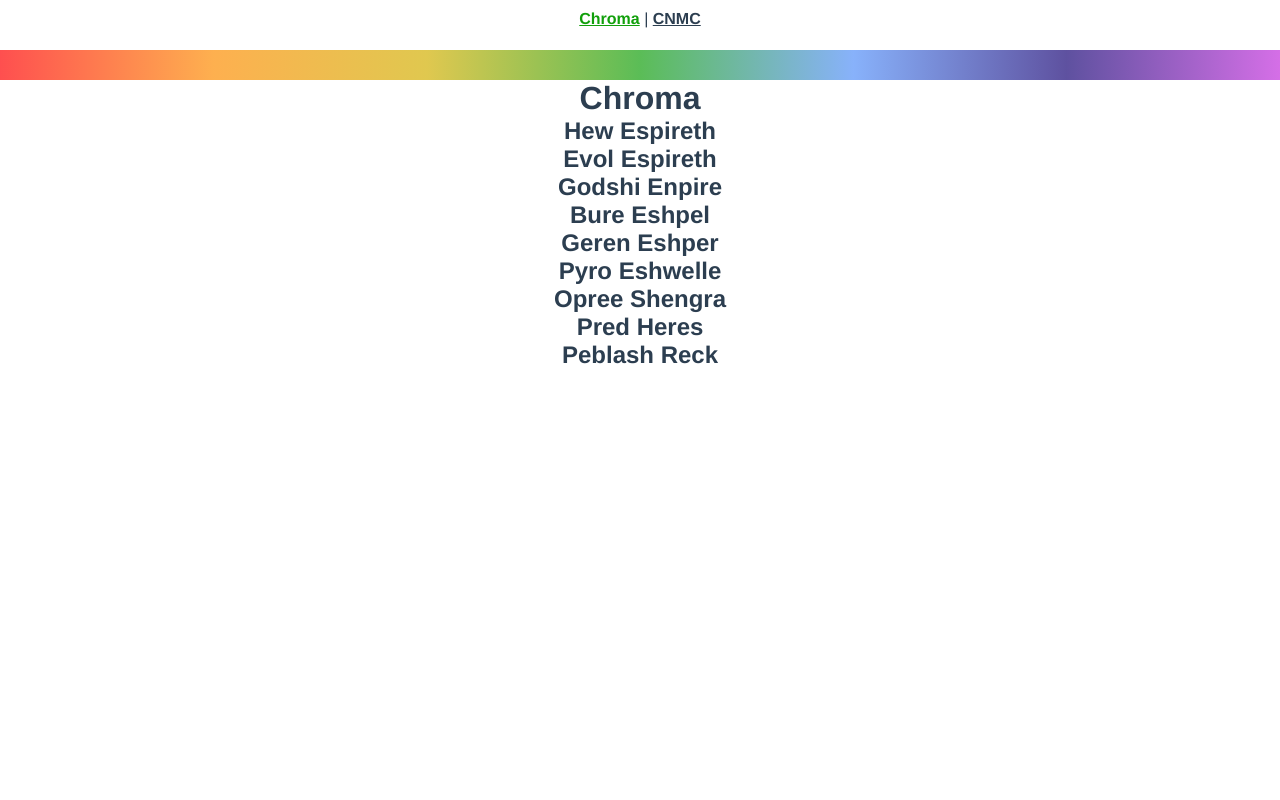
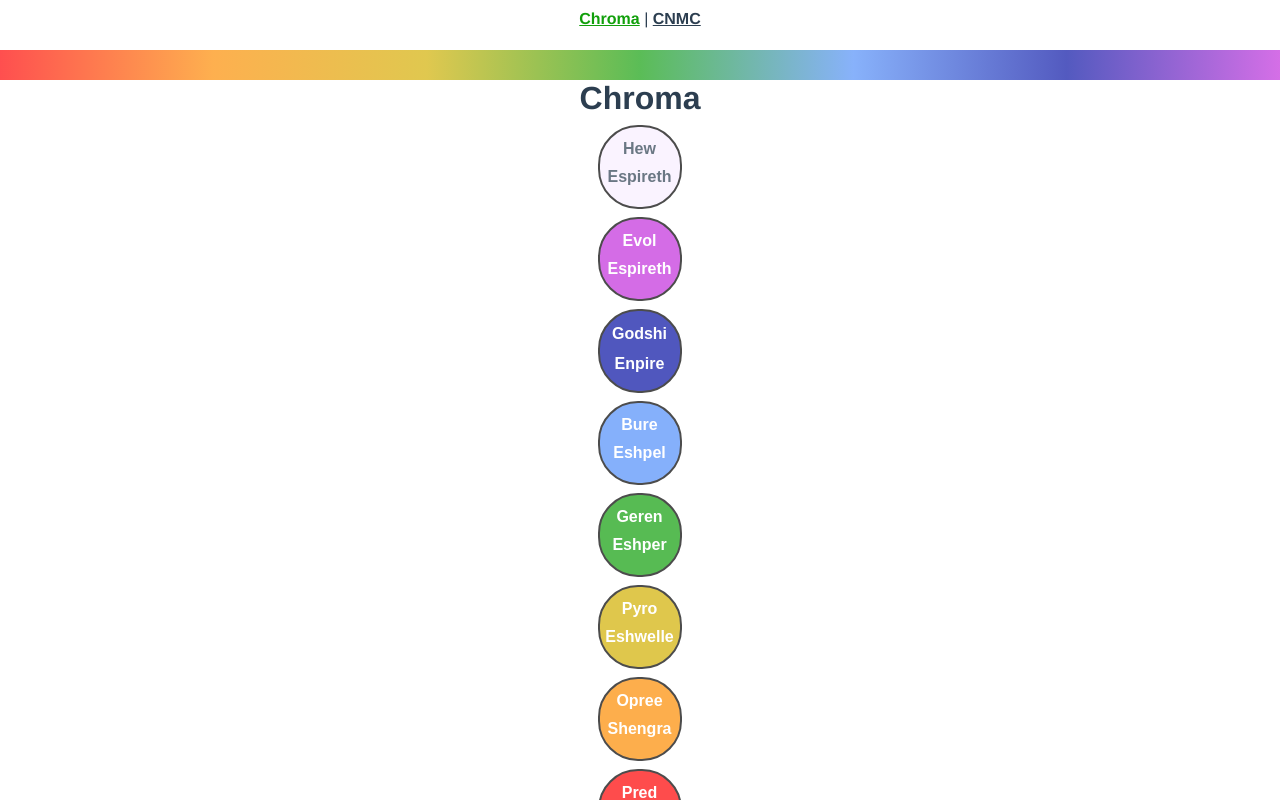
Before and after one commit to CarlieMartece/Calanooka, a Vue app: page / in a window 1280 px wide. Built offline with nearby package versions, Linux system fonts and the light colour scheme.

Commit message:
adjust styling, make chroma sphere list items into coloured circular divs

```diff
--- /dev/null
+++ b/public/style/abstracts/colourMatch.scss
@@ -0,0 +1,51 @@
+@use "../abstracts/variables" as *;
+
+#snuffle, #estella, .evol-espireth {
+  color: $violetSphere;
+}
+#serena, #cal, .godshi-enpire {
+  color: $indigoSphere;
+}
+#nooka, #leandra, #ash, .bure-eshpel {
+  color: $blueSphere;
+}
+#baby-zero, #clairey, #katie, #charles, #fuchsia, #anxia-terra, #morgana, .geren-eshper {
+  color: $greenSphere;
+}
+#reckmund, #lolita-honey, .pyro-eshwelle {
+  color: $yellowSphere;
+}
+#rose, #katherine, #honeysuckle, #jane, #kathy, #ava, #tara, .opree-shengra {
+  color: $orangeSphere;
+}
+#loretta-alice, #alicia, .pred-heres {
+  color: $redSphere;
+}
+#clarence, #letitia, .peblash-reck {
+  color: $greyMain;
+}
+
+#evol-espireth {
+  background-color: $violetSphere;
+}
+#godshi-enpire {
+  background-color: $indigoSphere;
+}
+#bure-eshpel {
+  background-color: $blueSphere;
+}
+#geren-eshper {
+  background-color: $greenSphere;
+}
+#pyro-eshwelle {
+  background-color: $yellowSphere;
+}
+#opree-shengra {
+  background-color: $orangeSphere;
+}
+#pred-heres {
+  background-color: $redSphere;
+}
+#peblash-reck {
+  background-color: $greyMain;
+}
--- /dev/null
+++ b/public/style/components/chroma.scss
@@ -0,0 +1,50 @@
+@use "../abstracts/variables" as *;
+
+#spheres {
+  margin: 0 auto;
+  width: 101px;
+
+  ::first-line {
+    line-height: 39px;
+  }
+
+  li:hover {
+    opacity: 1;
+  }
+
+  #hew-espireth {
+    background-color: $lilacMain;
+    color: $darkMain;
+  }
+
+  #godshi-enpire {
+    ::first-line {
+      line-height: 42px;
+    }
+  }
+
+  #peblash-reck {
+    ::first-line {
+      line-height: 48px;
+    }
+  }
+}
+
+.sphere {
+  border: 2px solid black;
+  border-radius: 40px;
+  color: white;
+  display: block;
+  font-family: "Pragati Narrow", sans-serif;
+  height: 76px;
+  list-style-type: none;
+  margin: 8px;
+  opacity: 0.7;
+  padding: 2px;
+  text-align: center;
+  width: 76px;
+
+  h2 {
+    font-size: 1rem;
+  }
+}
--- a/public/style/components/cnmcBookMob.scss
+++ b/public/style/components/cnmcBookMob.scss
@@ -265,7 +265,7 @@
   }
 
   .line-across-twin > * {
-    background-color: $medMain;
+    background-color: $blueMain;
     height: 2px;
     position: absolute;
   }
@@ -350,7 +350,7 @@
   }
 
   li * {
-    background-color: $lightMain;
+    background-color: $lilacMain;
     z-index: 5;
   }
 
--- a/public/style/main.css
+++ b/public/style/main.css
@@ -547,112 +547,107 @@
   top: 90px;
 }
 
-#serena {
-  color: #160375;
+#spheres {
+  margin: 0 auto;
+  width: 101px;
+}
+#spheres ::first-line {
+  line-height: 39px;
+}
+#spheres li:hover {
+  opacity: 1;
+}
+#spheres #hew-espireth {
+  background-color: #f8eeff;
+  color: #2c3e50;
+}
+#spheres #godshi-enpire ::first-line {
+  line-height: 42px;
+}
+#spheres #peblash-reck ::first-line {
+  line-height: 48px;
 }
 
-#snuffle {
+.sphere {
+  border: 2px solid black;
+  border-radius: 40px;
+  color: white;
+  display: block;
+  font-family: "Pragati Narrow", sans-serif;
+  height: 76px;
+  list-style-type: none;
+  margin: 8px;
+  opacity: 0.7;
+  padding: 2px;
+  text-align: center;
+  width: 76px;
+}
+.sphere h2 {
+  font-size: 1rem;
+}
+
+#snuffle, #estella, .evol-espireth {
   color: #c22edc;
 }
 
-#baby-zero {
+#serena, #cal, .godshi-enpire {
+  color: #0610a3;
+}
+
+#nooka, #leandra, #ash, .bure-eshpel {
+  color: #528ff9;
+}
+
+#baby-zero, #clairey, #katie, #charles, #fuchsia, #anxia-terra, #morgana, .geren-eshper {
   color: #119f0b;
 }
 
-#clairey {
-  color: #119f0b;
-}
-
-#katie {
-  color: #119f0b;
-}
-
-#clarence {
-  color: #2c3e50;
-}
-
-#charles {
-  color: #119f0b;
-}
-
-#reckmund {
+#reckmund, #lolita-honey, .pyro-eshwelle {
   color: #d2af00;
 }
 
-#fuchsia {
-  color: #119f0b;
+#rose, #katherine, #honeysuckle, #jane, #kathy, #ava, #tara, .opree-shengra {
+  color: #fd8c00;
 }
 
-#anxia-terra {
-  color: #119f0b;
-}
-
-#letitia {
-  color: #2c3e50;
-}
-
-#lolita-honey {
-  color: #d2af00;
-}
-
-#loretta-alice {
+#loretta-alice, #alicia, .pred-heres {
   color: #fe0000;
 }
 
-#rose {
-  color: #fd8c00;
+#clarence, #letitia, .peblash-reck {
+  color: #464343;
 }
 
-#katherine {
-  color: #fd8c00;
+#evol-espireth {
+  background-color: #c22edc;
 }
 
-#honeysuckle {
-  color: #fd8c00;
+#godshi-enpire {
+  background-color: #0610a3;
 }
 
-#alicia {
-  color: #fe0000;
+#bure-eshpel {
+  background-color: #528ff9;
 }
 
-#morgana {
-  color: #119f0b;
+#geren-eshper {
+  background-color: #119f0b;
 }
 
-#estella {
-  color: #c22edc;
+#pyro-eshwelle {
+  background-color: #d2af00;
 }
 
-#jane {
-  color: #fd8c00;
+#opree-shengra {
+  background-color: #fd8c00;
 }
 
-#kathy {
-  color: #fd8c00;
+#pred-heres {
+  background-color: #fe0000;
 }
 
-#cal {
-  color: #160375;
-}
-
-#nooka {
-  color: #528ff9;
-}
-
-#leandra {
-  color: #528ff9;
-}
-
-#ash {
-  color: #528ff9;
-}
-
-#ava {
-  color: #fd8c00;
-}
-
-#tara {
-  color: #fd8c00;
+#peblash-reck {
+  background-color: #464343;
 }
 
 * {
@@ -687,10 +682,10 @@ nav a.router-link-exact-active {
 }
 
 #separatorStripe {
-  background: -webkit-linear-gradient(left, #fe0000, #fd8c00, #d2af00, #119f0b, #528ff9, #160375, #c22edc);
-  background: -moz-linear-gradient(left, #fe0000, #fd8c00, #d2af00, #119f0b, #528ff9, #160375, #c22edc);
-  background: -o-linear-gradient(left, #fe0000, #fd8c00, #d2af00, #119f0b, #528ff9, #160375, #c22edc);
-  background: linear-gradient(left, #fe0000, #fd8c00, #d2af00, #119f0b, #528ff9, #160375, #c22edc);
+  background: -webkit-linear-gradient(left, #fe0000, #fd8c00, #d2af00, #119f0b, #528ff9, #0610a3, #c22edc);
+  background: -moz-linear-gradient(left, #fe0000, #fd8c00, #d2af00, #119f0b, #528ff9, #0610a3, #c22edc);
+  background: -o-linear-gradient(left, #fe0000, #fd8c00, #d2af00, #119f0b, #528ff9, #0610a3, #c22edc);
+  background: linear-gradient(left, #fe0000, #fd8c00, #d2af00, #119f0b, #528ff9, #0610a3, #c22edc);
   height: 30px;
   opacity: 0.69;
   width: 100%;
--- a/public/style/main.scss
+++ b/public/style/main.scss
@@ -1,6 +1,7 @@
 @use "abstracts/variables" as *;
 @use "components/cnmcBookMob";
-@use "components/cnmcCollective";
+@use "components/chroma";
+@use "abstracts/colourMatch";
 
 @mixin gradient($direction, $list) {
   background: -webkit-linear-gradient($direction, $list);
--- a/src/views/ChromaSphereSystem.vue
+++ b/src/views/ChromaSphereSystem.vue
@@ -1,11 +1,12 @@
 <template>
-  <div class="chroma">
+  <div id="chroma">
     <h1>Chroma</h1>
-    <ul>
+    <ul id="spheres">
       <SphereCard
         v-for="sphere in spheres"
         :key="sphere.id"
         :name="sphere.name"
+        class="sphere"
       />
     </ul>
   </div>
```
Also changed, not shown: public/style/abstracts/variables.scss (+4 -3 lines), public/style/components/cnmcCollective.scss (deleted, +0 -83 lines), 1 other file (tests, documents, lock files or other folders).
